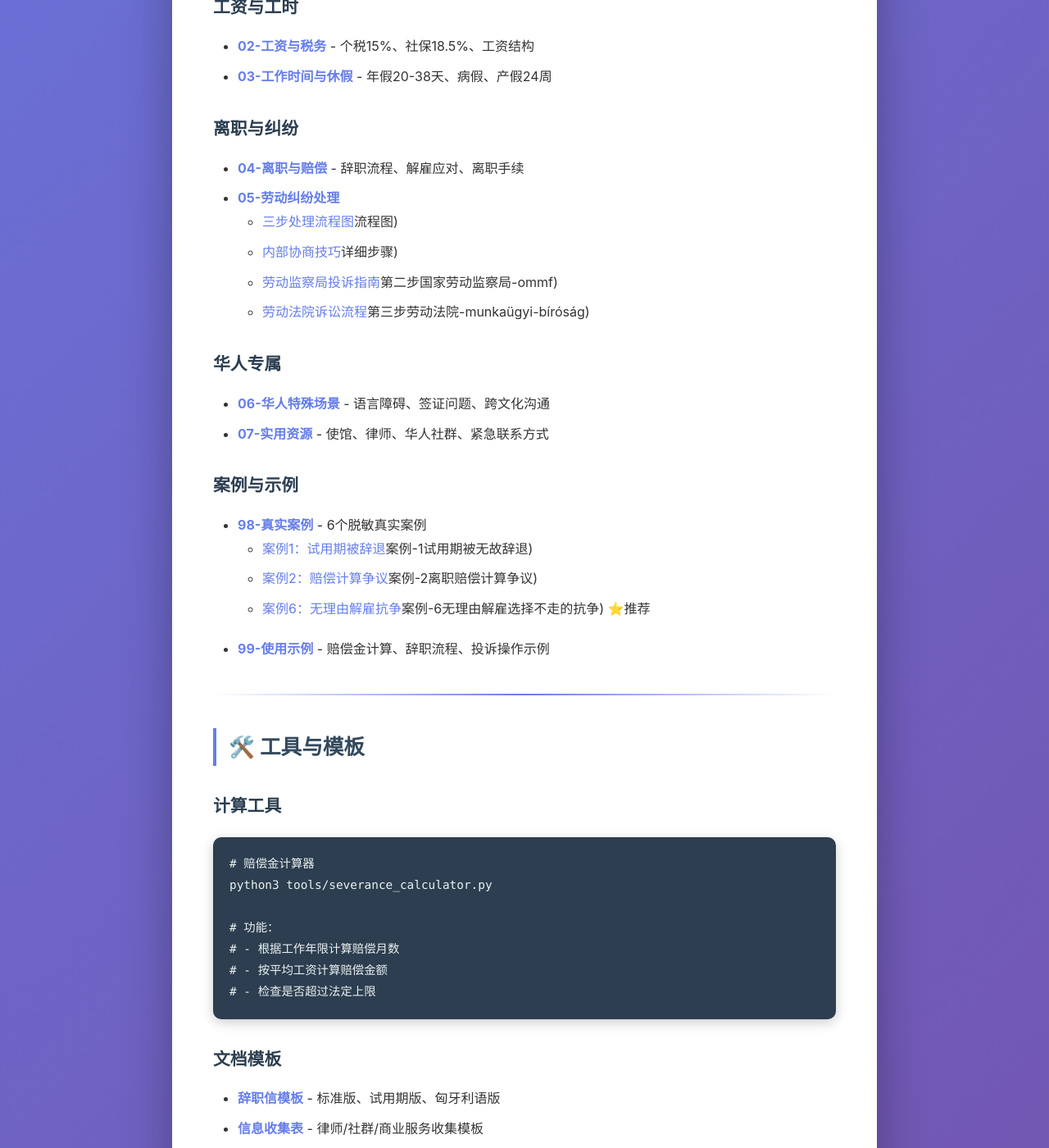
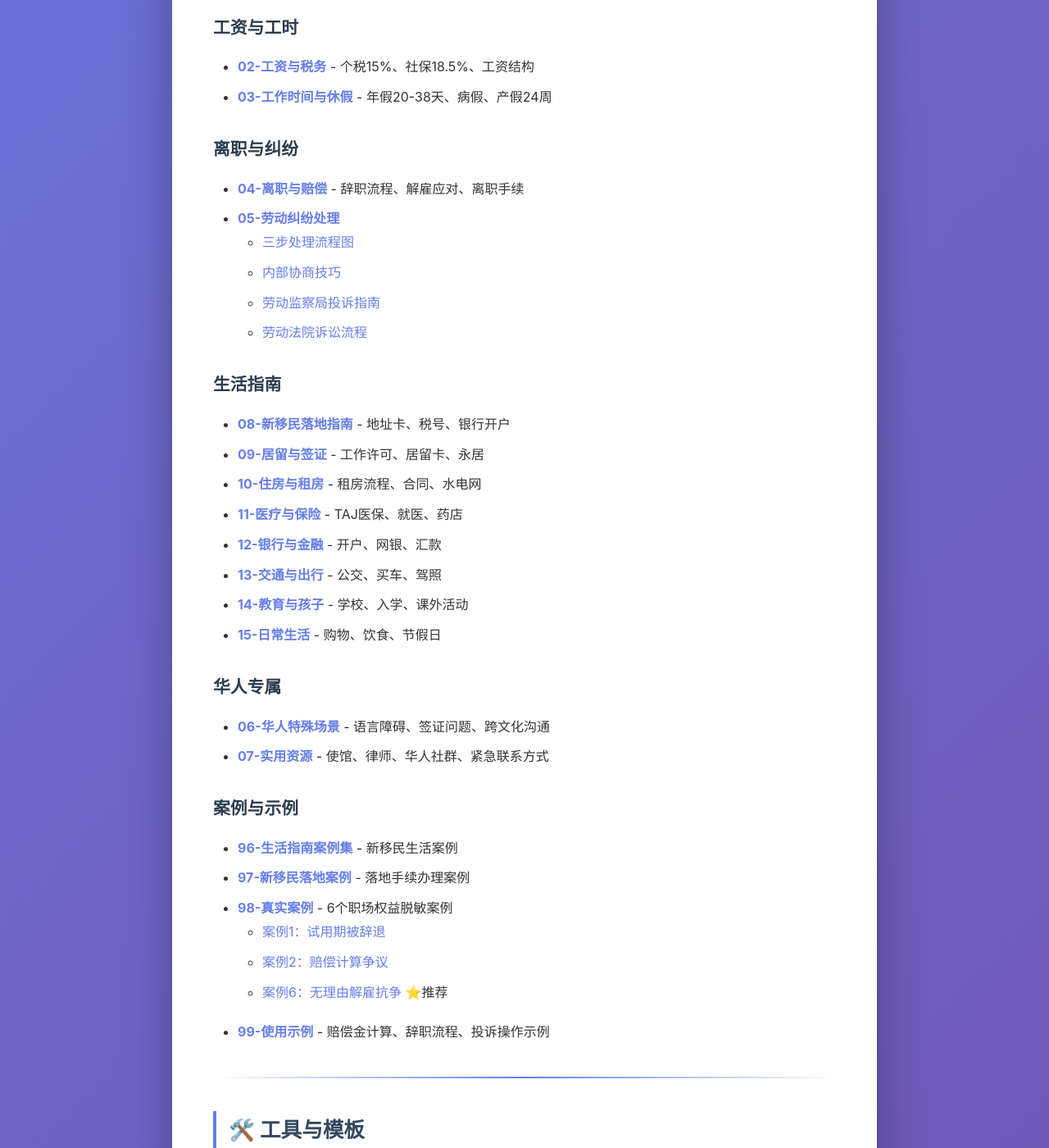
Before and after one commit to david78huang/hu-hr-rights, a Jekyll site: the page built from docs/00-总览.md, in a window 1280 px wide and 1400 px high, scrolled down 1651 px. Shown: the whole window at 82% size. Built offline with Jekyll 4.4.1, drawn with Linux system fonts in a browser that asks for light colours; some of the changed text lies outside the part shown.

Commit message:
fix: 修复总览文档链接格式和标题

````diff
--- a/docs/00-总览.md
+++ b/docs/00-总览.md
@@ -1,61 +1,74 @@
 ---
 layout: default
-title: 匈牙利华人职场权益指南 - 总览
+title: 匈牙利华人生活指南 - 总览
 ---
 
-# 匈牙利华人职场权益指南 - 总览
+# 匈牙利华人生活指南 - 总览
 
 ## 🚀 快速导航
 
 ### 紧急问题？先看这里！
 
-| 问题 | 查看文档 | 关键页码/章节 |
-|-----|---------|-------------|
-| 被解雇了，能拿多少赔偿？ | [劳动法核心条款](01-劳动法核心条款) | 第 4 章：离职与赔偿 |
-| 想辞职，通知期多久？ | [劳动法核心条款](01-劳动法核心条款) | 4.1 辞职 |
-| 公司拖欠工资怎么办？ | [劳动纠纷处理](05-劳动纠纷处理) | 第二步：劳动监察投诉 |
-| 需要写辞职信 | [辞职信模板](../templates/辞职信模板) | 模板一：标准辞职信 |
-| 计算赔偿金 | [赔偿金计算器](../tools/ severance_calculator.py) | 运行脚本交互计算 |
-| 想了解真实案例 | [真实案例](98-真实案例) | 案例 1-6 |
-| 看操作示例 | [使用示例](99-使用示例) | 示例 1-4 |
-| 找律师/社群 | [实用资源](07-实用资源) | 使馆、紧急联系 |
-| **被无理由解雇，可以不走吗？** | [劳动法核心条款](01-劳动法核心条款) | 4.2 解雇（新增）<br>[真实案例](98-真实案例) | 案例 6 |
+| 问题 | 查看文档 | 关键章节 |
+|-----|---------|---------|
+| 被解雇了，能拿多少赔偿？ | [劳动法核心条款](./01-劳动法核心条款.md) | 第 4 章：离职与赔偿 |
+| 想辞职，通知期多久？ | [劳动法核心条款](./01-劳动法核心条款.md) | 4.1 辞职 |
+| 公司拖欠工资怎么办？ | [劳动纠纷处理](./05-劳动纠纷处理.md) | 第二步：劳动监察投诉 |
+| 新移民落地手续 | [新移民落地指南](./08-新移民落地指南.md) | 地址卡、税号、银行开户 |
+| 需要写辞职信 | [辞职信模板](../templates/辞职信模板.md) | 模板一：标准辞职信 |
+| 计算赔偿金 | [赔偿金计算器](../tools/severance_calculator.py) | 运行脚本交互计算 |
+| 想了解真实案例 | [真实案例](./98-真实案例.md) | 案例 1-6 |
+| 看操作示例 | [使用示例](./99-使用示例.md) | 示例 1-4 |
+| 找律师/社群 | [实用资源](./07-实用资源.md) | 使馆、紧急联系 |
+| **被无理由解雇，可以不走吗？** | [劳动法核心条款](./01-劳动法核心条款.md) + [真实案例](./98-真实案例.md) | 4.2 解雇、案例 6 |
 
 ---
 
 ## 📚 完整文档地图
 
 ### 核心法律
-- **[01-劳动法核心条款](01-劳动法核心条款)**
-  - [劳动合同类型](01-劳动法核心条款)11-劳动合同类型)
-  - [试用期规定](01-劳动法核心条款)12-试用期)
-  - [工作时间与加班费](01-劳动法核心条款)2-工作时间)
-  - [年假、病假、产假](01-劳动法核心条款)3-休假权利)
-  - [离职与赔偿标准](01-劳动法核心条款)4-离职与赔偿)
-  - [劳动监察与投诉](01-劳动法核心条款)5-劳动监察与投诉)
+- **[01-劳动法核心条款](./01-劳动法核心条款.md)**
+  - [劳动合同类型](./01-劳动法核心条款.md#11-劳动合同类型)
+  - [试用期规定](./01-劳动法核心条款.md#12-试用期)
+  - [工作时间与加班费](./01-劳动法核心条款.md#2-工作时间)
+  - [年假、病假、产假](./01-劳动法核心条款.md#3-休假权利)
+  - [离职与赔偿标准](./01-劳动法核心条款.md#4-离职与赔偿)
+  - [劳动监察与投诉](./01-劳动法核心条款.md#5-劳动监察与投诉)
 
 ### 工资与工时
-- **[02-工资与税务](02-工资与税务)** - 个税15%、社保18.5%、工资结构
-- **[03-工作时间与休假](03-工作时间与休假)** - 年假20-38天、病假、产假24周
+- **[02-工资与税务](./02-工资与税务.md)** - 个税15%、社保18.5%、工资结构
+- **[03-工作时间与休假](./03-工作时间与休假.md)** - 年假20-38天、病假、产假24周
 
 ### 离职与纠纷
-- **[04-离职与赔偿](04-离职与赔偿)** - 辞职流程、解雇应对、离职手续
-- **[05-劳动纠纷处理](05-劳动纠纷处理)**
-  - [三步处理流程图](05-劳动纠纷处理)流程图)
-  - [内部协商技巧](05-劳动纠纷处理)详细步骤)
-  - [劳动监察局投诉指南](05-劳动纠纷处理)第二步国家劳动监察局-ommf)
-  - [劳动法院诉讼流程](05-劳动纠纷处理)第三步劳动法院-munkaügyi-bíróság)
+- **[04-离职与赔偿](./04-离职与赔偿.md)** - 辞职流程、解雇应对、离职手续
+- **[05-劳动纠纷处理](./05-劳动纠纷处理.md)**
+  - [三步处理流程图](./05-劳动纠纷处理.md#流程图)
+  - [内部协商技巧](./05-劳动纠纷处理.md#详细步骤)
+  - [劳动监察局投诉指南](./05-劳动纠纷处理.md#第二步国家劳动监察局ommf)
+  - [劳动法院诉讼流程](./05-劳动纠纷处理.md#第三步劳动法院-munkaügyi-bíróság)
+
+### 生活指南
+- **[08-新移民落地指南](./08-新移民落地指南.md)** - 地址卡、税号、银行开户
+- **[09-居留与签证](./09-居留与签证.md)** - 工作许可、居留卡、永居
+- **[10-住房与租房](./10-住房与租房.md)** - 租房流程、合同、水电网
+- **[11-医疗与保险](./11-医疗与保险.md)** - TAJ医保、就医、药店
+- **[12-银行与金融](./12-银行与金融.md)** - 开户、网银、汇款
+- **[13-交通与出行](./13-交通与出行.md)** - 公交、买车、驾照
+- **[14-教育与孩子](./14-教育与孩子.md)** - 学校、入学、课外活动
+- **[15-日常生活](./15-日常生活.md)** - 购物、饮食、节假日
 
 ### 华人专属
-- **[06-华人特殊场景](06-华人特殊场景)** - 语言障碍、签证问题、跨文化沟通
-- **[07-实用资源](07-实用资源)** - 使馆、律师、华人社群、紧急联系方式
+- **[06-华人特殊场景](./06-华人特殊场景.md)** - 语言障碍、签证问题、跨文化沟通
+- **[07-实用资源](./07-实用资源.md)** - 使馆、律师、华人社群、紧急联系方式
 
 ### 案例与示例
-- **[98-真实案例](98-真实案例)** - 6个脱敏真实案例
-  - [案例1：试用期被辞退](98-真实案例)案例-1试用期被无故辞退)
-  - [案例2：赔偿计算争议](98-真实案例)案例-2离职赔偿计算争议)
-  - [案例6：无理由解雇抗争](98-真实案例)案例-6无理由解雇选择不走的抗争) ⭐推荐
-- **[99-使用示例](99-使用示例)** - 赔偿金计算、辞职流程、投诉操作示例
+- **[96-生活指南案例集](./96-生活指南案例集.md)** - 新移民生活案例
+- **[97-新移民落地案例](./97-新移民落地案例.md)** - 落地手续办理案例
+- **[98-真实案例](./98-真实案例.md)** - 6个职场权益脱敏案例
+  - [案例1：试用期被辞退](./98-真实案例.md#案例-1试用期被无故辞退)
+  - [案例2：赔偿计算争议](./98-真实案例.md#案例-2离职赔偿计算争议)
+  - [案例6：无理由解雇抗争](./98-真实案例.md#案例-6无理由解雇选择不走的抗争) ⭐推荐
+- **[99-使用示例](./99-使用示例.md)** - 赔偿金计算、辞职流程、投诉操作示例
 
 ---
 
@@ -73,9 +86,9 @@ python3 tools/severance_calculator.py
 ```
 
 ### 文档模板
-- **[辞职信模板](../templates/辞职信模板)** - 标准版、试用期版、匈牙利语版
-- **[信息收集表](../templates/信息收集表)** - 律师/社群/商业服务收集模板
-- **[快速收集清单](../templates/快速收集清单)** - 手机/纸质记录简化版
+- **[辞职信模板](../templates/辞职信模板.md)** - 标准版、试用期版、匈牙利语版
+- **[信息收集表](../templates/信息收集表.md)** - 律师/社群/商业服务收集模板
+- **[快速收集清单](../templates/快速收集清单.md)** - 手机/纸质记录简化版
 
 ---
 
````
